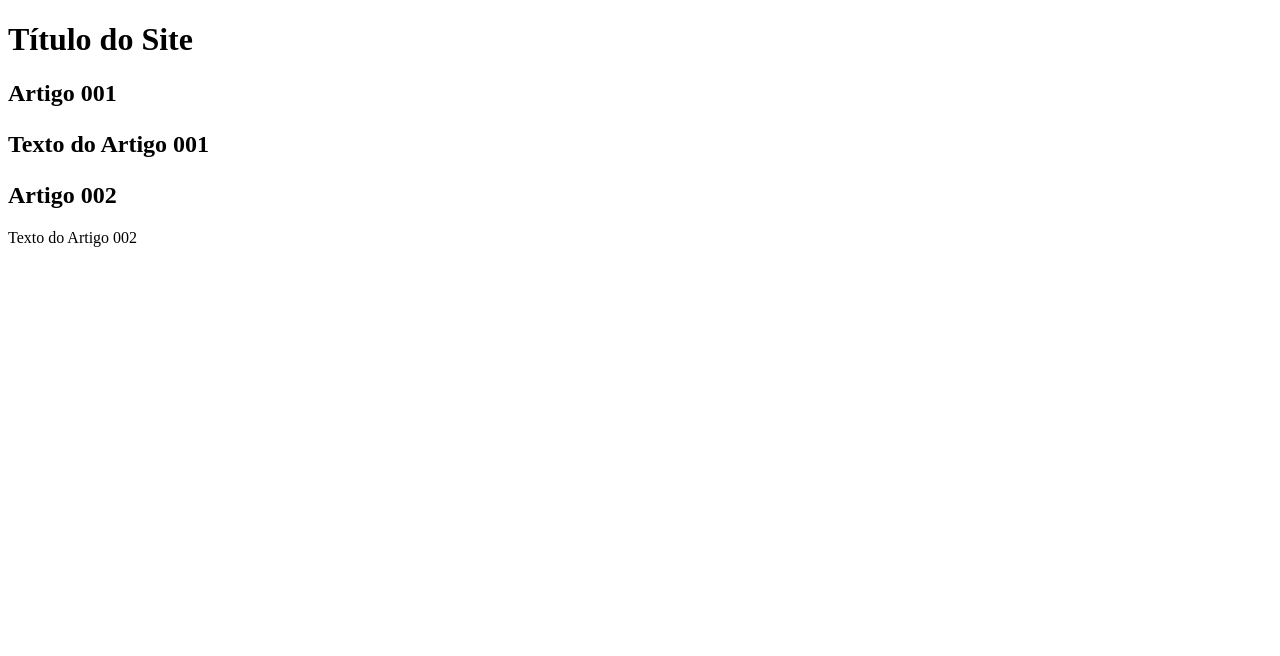
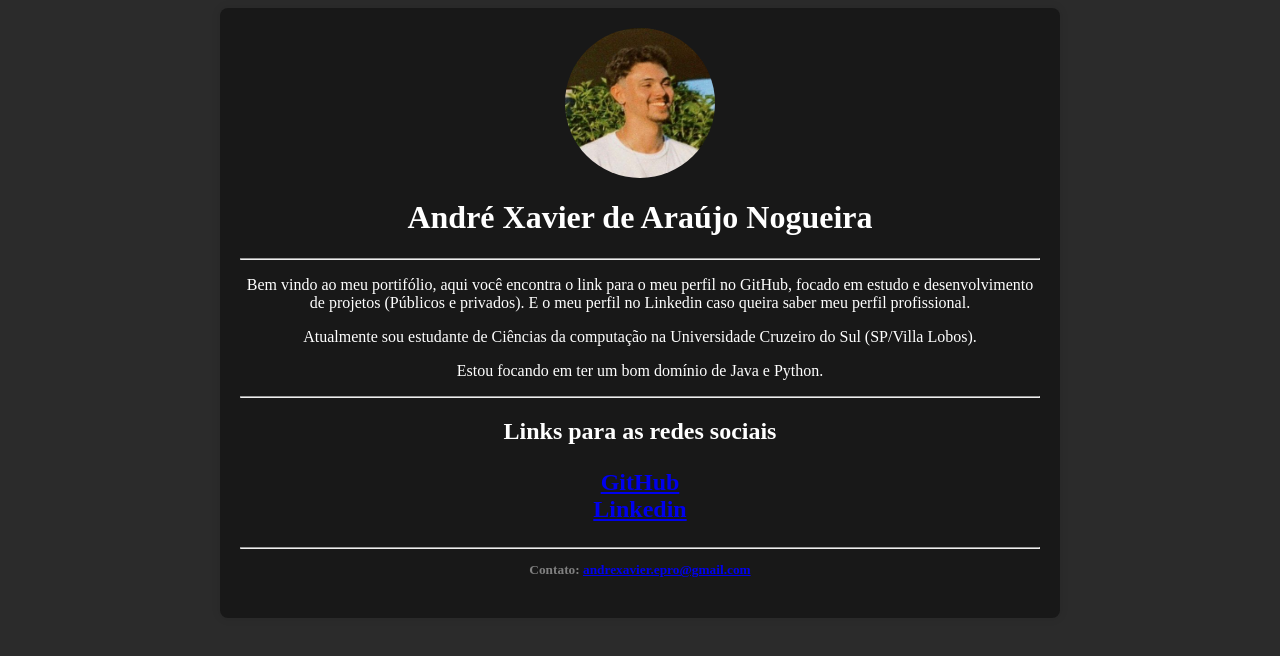
Before and after one commit to dr3st-d3/Portfolio-site, a plain HTML site: page index.html in a window 1280 px wide. Drawn offline with Linux system fonts and the light colour scheme.

Commit message:
Conteúdo completo

```diff
--- /dev/null
+++ b/Estilos.css
@@ -0,0 +1,51 @@
+
+body {
+    background-color: rgb(43, 43, 43);
+}
+
+.caixa {
+    max-width: 800px;
+    margin: auto;
+    background: rgb(24, 24, 24);
+    padding: 20px;
+    border-radius: 8px;
+    box-shadow: 0px 0px 10px rgba(0, 0, 0, 0.1);
+}
+
+.foto {
+    display: block;
+    margin: 0 auto;
+    width: 150px;
+    height: 150px;
+    border-radius: 50%;
+}
+
+.texto_pequeno {
+    text-size: 12pt;
+}
+
+ul {
+    list-style: none;
+    padding: 0;
+}
+
+h1 {
+    text-align: center;
+    color: white;
+}
+
+h2 {
+    text-align: center;
+    color: white;
+}
+
+p {
+    text-align: center;
+    color: white;
+}
+
+footer>p {
+    text-align: center;
+    color: gray;
+    font-size: 10pt;
+}
--- a/index.html
+++ b/index.html
@@ -3,21 +3,31 @@
 <head>
     <meta charset="UTF-8">
     <meta name="viewport" content="width=device-width, initial-scale=1.0">
-    <title>Título do site</title>
+    <link rel="stylesheet" href="Estilos.css">
+    <title>Portifólio - André Xavier de Araújo Nogueira</title>
 </head>
 <body>
+    <div class="caixa">
     <main>
         <header>
-            <h1>Título do Site</h1>
+            <img src="./imagens/mim.jpg" class="foto">
+            <h1><strong>André Xavier de Araújo Nogueira</strong></h1>
+            <hr>
+            <p>Bem vindo ao meu portifólio, aqui você encontra o link para o meu perfil no GitHub, focado em estudo e desenvolvimento de projetos (Públicos e privados). E o meu perfil no Linkedin caso queira saber meu perfil profissional.</p>
+            <p>Atualmente sou estudante de Ciências da computação na Universidade Cruzeiro do Sul (SP/Villa Lobos).</p>
+            <p>Estou focando em ter um bom domínio de Java e Python.</p>
+            <hr>
+            <h2>Links para as redes sociais<h2>
+            <ul>
+            <li><a href="https://github.com/dr3st-d3" target="blank" class="texto_pequeno">GitHub</a></li>
+            <li><a href="www.linkedin.com/in/andre-xavier-an" target="blank" class="texto_pequeno">Linkedin</a></li>
+            </ul>
+            <hr>
+            <footer>
+            <p>Contato: <a href="mailto:andrexavier.epro@gmail.com">andrexavier.epro@gmail.com</a></p>
+            </footer>
         </header>
-        <article>
-            <h2>Artigo 001<h2>
-            <p>Texto do Artigo 001</p>
-        </article>
-        <article>
-            <h2>Artigo 002</h2>
-            <p>Texto do Artigo 002</p>
-        </article>
     </main>
+    </div>
 </body>
 </html>
```
Also changed, not shown: imagens/mim.jpg (added).
